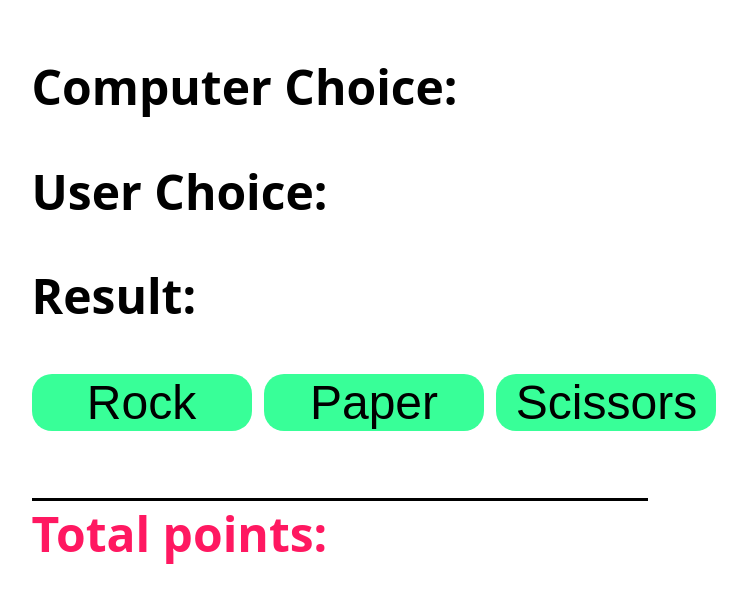
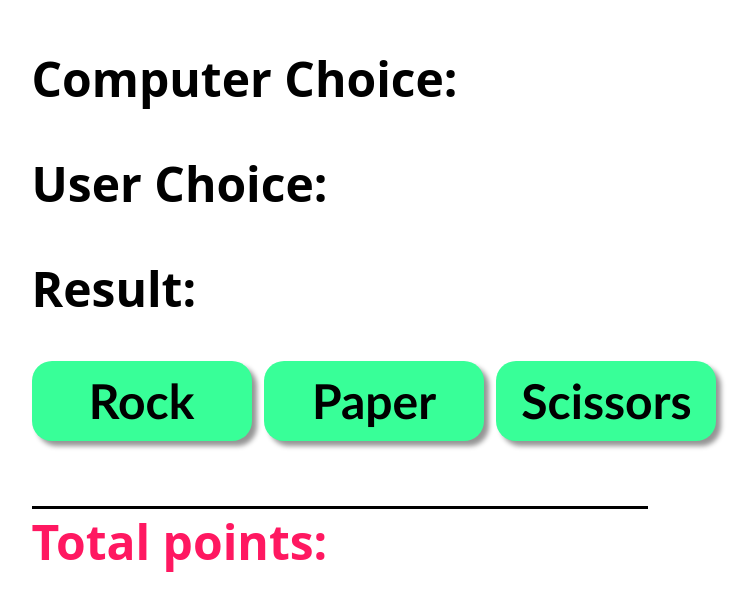
Before and after one commit to victornavareno/RockPaperScissors, a plain HTML site: page index.html in a window 1280 px wide. Shown: the part 128-738 px from the top of the page, without its empty margins (266-1021 px from the left). Drawn offline with Linux system fonts and the light colour scheme.

Commit message:
Aesthetic changes

```diff
--- a/styles.css
+++ b/styles.css
@@ -12,12 +12,22 @@ body{
 }
 
 button{
+    font-size: xxx-large;
     width: 220px;
+    height: 80px;
     text-align: center;
-    font-family: Haettenschweiler, 'Arial Narrow Bold', sans-serif;
+    font-family: 'Trebuchet MS', 'Lucida Sans Unicode', 'Lucida Grande', 'Lucida Sans', Arial, sans-serif;
+    font-weight: bold;
     border-radius: 20px;
     background-color: rgb(56, 255, 152);
     border: 0;
+    box-shadow: 5px 5px 5px rgb(149, 149, 149);
+    cursor: pointer;
+    transition: 0.2s ease-in-out;
+}
+
+button:hover{
+    background-color: rgb(133, 255, 192);
 }
 
 .points{
```
